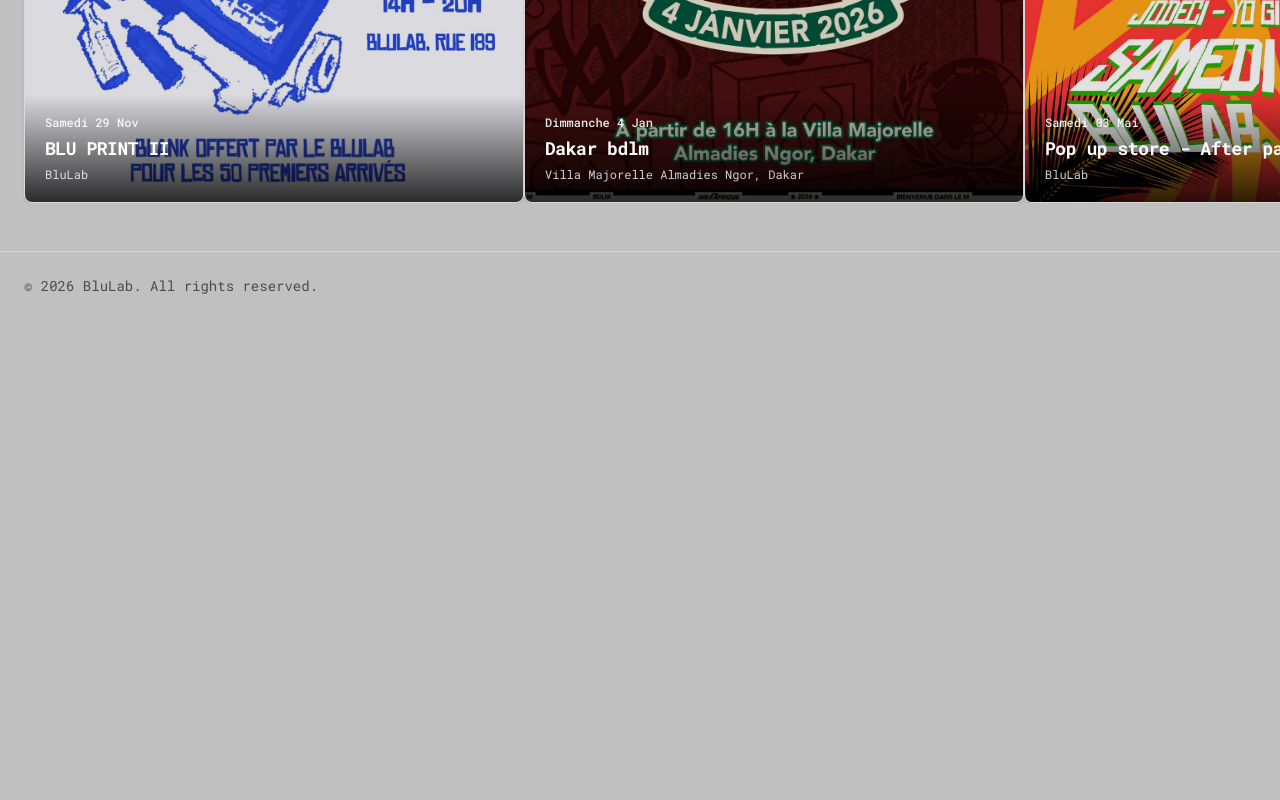
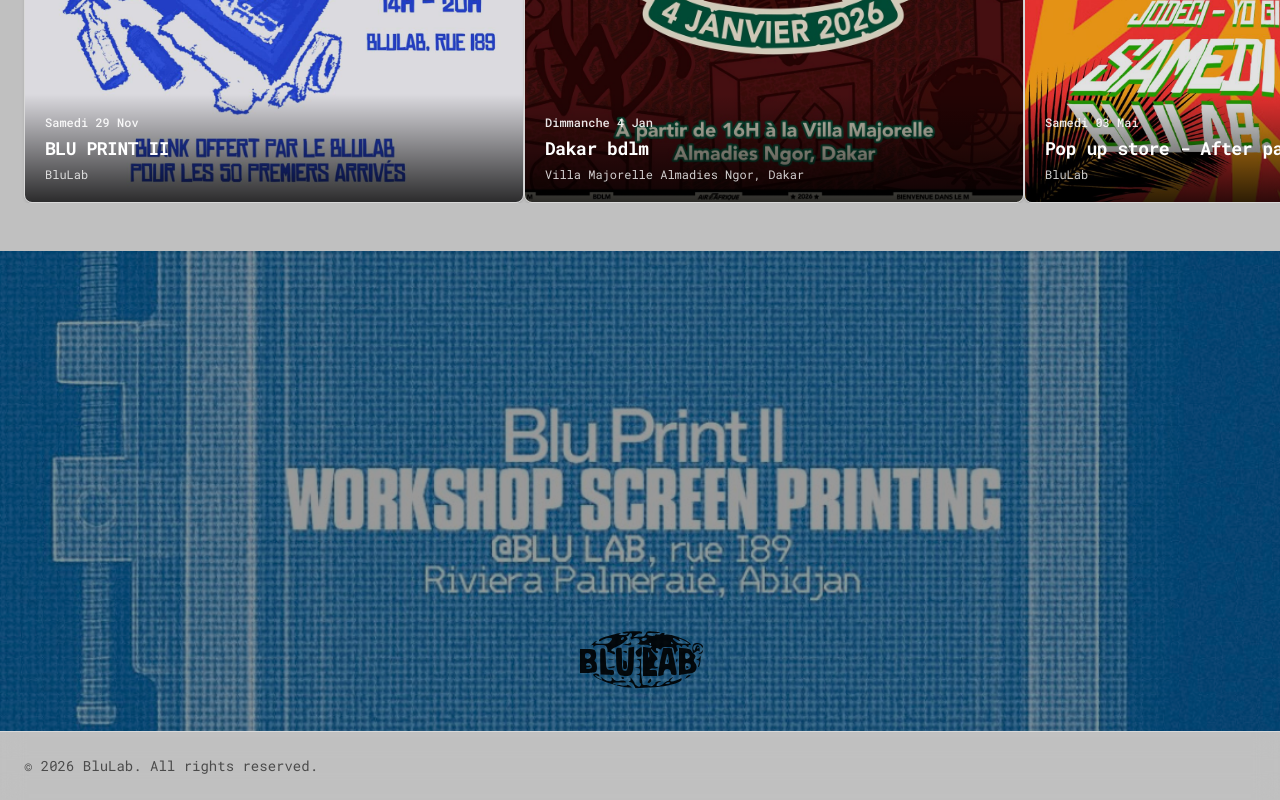
Before and after one commit to anneccl/BluLab-Website, a Next.js app: page / in a window 1280 px wide. Shown: the part 1373-2173 px from the top of the page. Before the commit the page ends 1693 px from the top, so only its background shows below. Built offline with nearby package versions, Linux system fonts and the light colour scheme.

Commit message:
Ajout d'images à l'accueil et ajouts de pages pour les details sur évènment ou produits

```diff
--- /dev/null
+++ b/app/drops/[id]/page.tsx
@@ -0,0 +1,16 @@
+import { Metadata } from "next";
+
+export const metadata: Metadata = {
+  title: "Évènements"
+};
+
+const DropDetails = () => {
+    return(
+            <main>
+                <h1> Drop[id] </h1>
+            </main>
+
+    )
+}
+
+export default DropDetails
--- /dev/null
+++ b/app/events/[id]/page.tsx
@@ -0,0 +1,16 @@
+import { Metadata } from "next";
+
+export const metadata: Metadata = {
+  title: "Évènements"
+};
+
+const EventDetails = () => {
+    return(
+            <main>
+                <h1> Events[id] </h1>
+            </main>
+
+    )
+}
+
+export default EventDetails
--- a/app/page.tsx
+++ b/app/page.tsx
@@ -9,7 +9,7 @@
       {/* IMAGE D'ENTREE SUR LE SITE */}
       <section className="relative w-full h-screen min-h-[520px]">
         <Image
-          src="/images/hero/imageentree.jpg"
+          src="/images/hero/imageacceuil01.jpg"
           alt="BluLab"
           fill
           priority
@@ -41,6 +41,27 @@
       {/* <div className="max-w-7xl mx-auto px-6 py-12 space-y-10">
           <LatestDrops/>
       </div> */}
+
+      {/* IMAGE FINALE AVEC LOGO CENTRÉ */}
+      <section className="relative w-full h-[60vh]">
+        <Image
+          src="/images/hero/imageacceuil02.jpg"
+          alt="BluLab"
+          fill
+          className="object-cover"
+        />
+        <div className="absolute inset-0 bg-black/40" />
+
+        <div className="absolute inset-0 flex items-end justify-center ">
+          <Image
+            src="/logoBLulab.svg"
+            alt="BluLab"
+            width={150}
+            height={100}
+            className="opacity-90 hover:opacity-100 transition-opacity duration-300"
+          />
+        </div>
+      </section>
     </div>
   );
 }
--- a/components/footer.tsx
+++ b/components/footer.tsx
@@ -1,6 +1,6 @@
 export default function Footer() {
     return (
-        <footer className="w-full border-t border-[#D9D9D9] bg-whithe">
+        <footer className="w-full bg-transparent backdrop-blur-md border-t border-[#D9D9D9] bg-whithe">
             <div className="max-w-7xl mx-auto px-6 py-6 text-sm text-[#4B4B4B]">
                 © {new Date().getFullYear()} BluLab. All rights reserved.
             </div>
```
Also changed, not shown: public/images/hero/imageacceuil01.jpg (renamed from public/images/hero/imageentree.jpg), public/images/hero/imageacceuil02.jpg (added).
